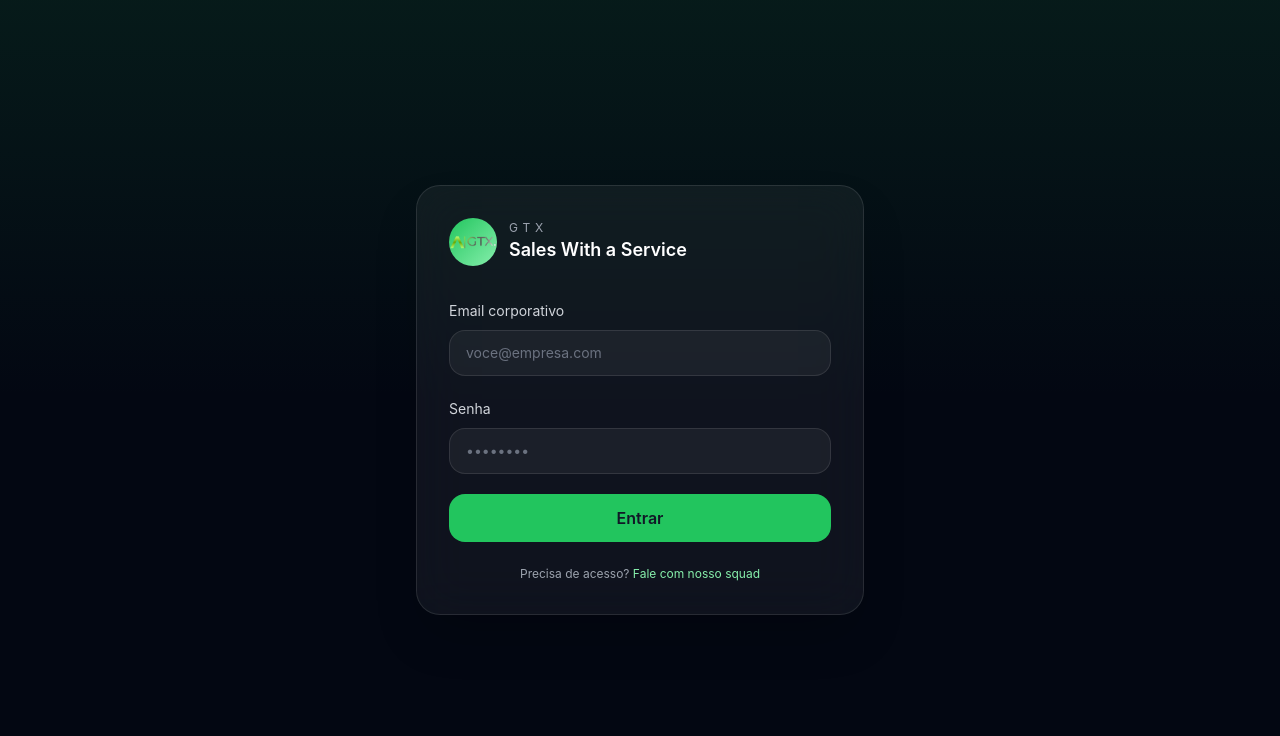
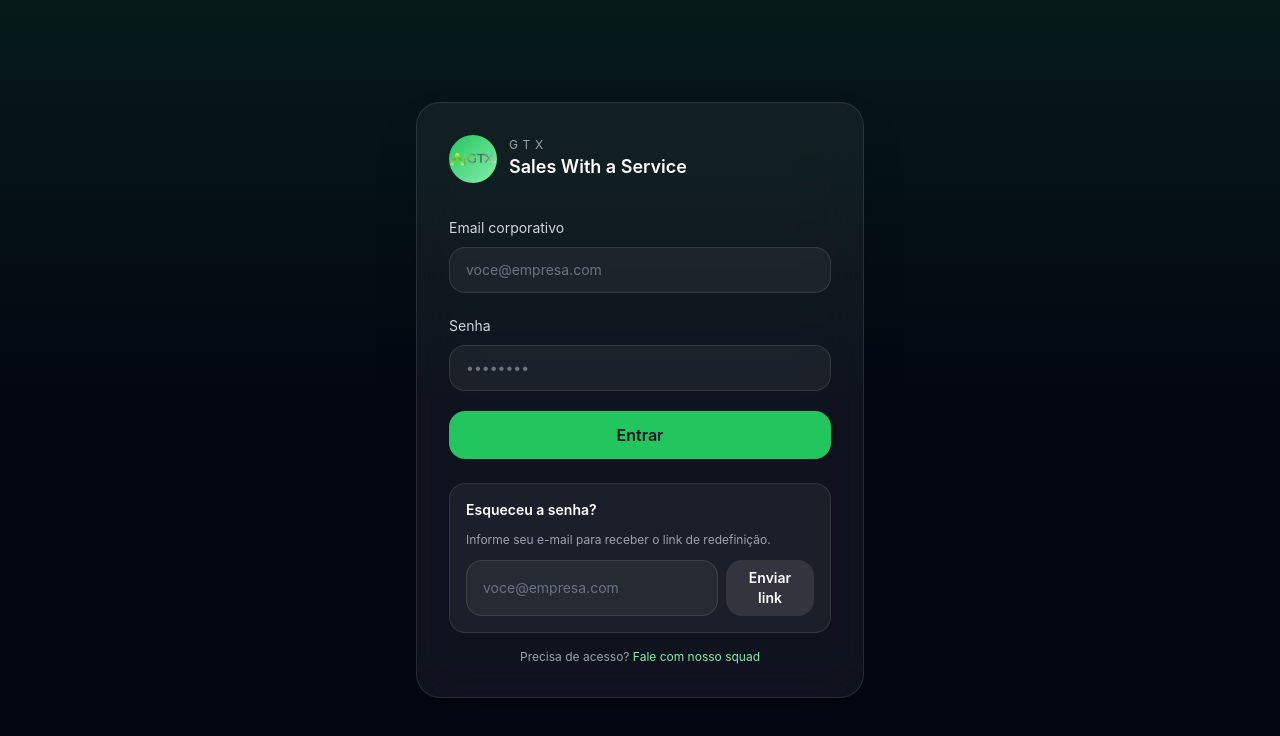
Before and after one commit to agenciateixeira/agenciagtx, a Next.js app: page /login in a window 1280 px wide. Shown: the top 736 px of the page. Built offline with nearby package versions, Linux system fonts and the light colour scheme; no server answers.

Commit message:
feat: add password reset option on login

```diff
--- a/src/pages/login.js
+++ b/src/pages/login.js
@@ -10,6 +10,9 @@ const PORTAL_URL = process.env.NEXT_PUBLIC_APP_PORTAL_URL || '/dashboard';
 export default function LoginPage() {
   const router = useRouter();
   const [loading, setLoading] = useState(false);
+  const [resetLoading, setResetLoading] = useState(false);
+  const [emailForReset, setEmailForReset] = useState('');
+  const [resetMessage, setResetMessage] = useState('');
   const [error, setError] = useState('');
 
   async function handleSubmit(event) {
@@ -39,6 +42,39 @@ export default function LoginPage() {
     }
 
     window.location.href = PORTAL_URL;
+  }
+
+  async function handlePasswordReset(event) {
+    event.preventDefault();
+    setResetMessage('');
+
+    if (!emailForReset) {
+      setResetMessage('Informe seu e-mail corporativo.');
+      return;
+    }
+
+    setResetLoading(true);
+    let supabaseClient;
+
+    try {
+      supabaseClient = getSupabaseClient();
+    } catch (clientError) {
+      setResetMessage(clientError.message);
+      setResetLoading(false);
+      return;
+    }
+
+    const { error: resetError } = await supabaseClient.auth.resetPasswordForEmail(emailForReset, {
+      redirectTo: process.env.NEXT_PUBLIC_APP_PORTAL_URL || window.location.origin,
+    });
+
+    if (resetError) {
+      setResetMessage(resetError.message);
+    } else {
+      setResetMessage('Enviamos um link de redefinição para seu e-mail.');
+    }
+
+    setResetLoading(false);
   }
 
   return (
@@ -91,7 +127,34 @@ export default function LoginPage() {
             </button>
           </form>
 
-          <p className="mt-6 text-center text-xs text-gray-400">
+          <form
+            className="mt-6 rounded-2xl border border-white/10 p-4 space-y-3 bg-white/5"
+            onSubmit={handlePasswordReset}
+          >
+            <p className="text-sm font-semibold text-white">Esqueceu a senha?</p>
+            <p className="text-xs text-gray-400">Informe seu e-mail para receber o link de redefinição.</p>
+            <div className="flex flex-col gap-2 sm:flex-row">
+              <input
+                type="email"
+                name="resetEmail"
+                value={emailForReset}
+                onChange={(event) => setEmailForReset(event.target.value)}
+                className="flex-1 rounded-2xl border border-white/10 bg-white/5 px-4 py-2 text-sm placeholder:text-gray-500 focus:border-green-400 focus:outline-none"
+                placeholder="voce@empresa.com"
+                required
+              />
+              <button
+                type="submit"
+                disabled={resetLoading}
+                className="rounded-2xl bg-white/10 px-4 py-2 text-sm font-semibold text-white transition hover:bg-white/20 disabled:opacity-60"
+              >
+                {resetLoading ? 'Enviando...' : 'Enviar link'}
+              </button>
+            </div>
+            {resetMessage && <p className="text-xs text-green-300">{resetMessage}</p>}
+          </form>
+
+          <p className="mt-4 text-center text-xs text-gray-400">
             Precisa de acesso? <Link href="https://wa.me/5519990122773" className="text-green-300">Fale com nosso squad</Link>
           </p>
         </div>
```
